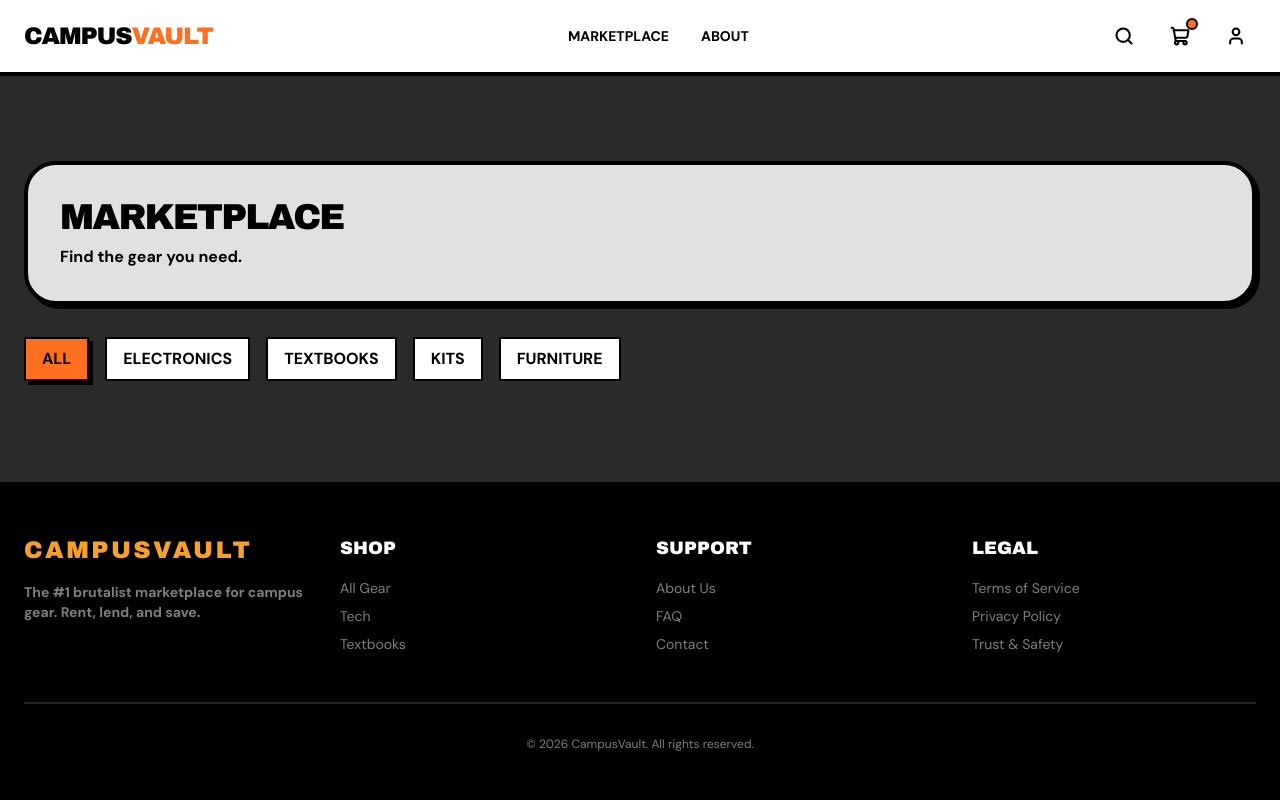
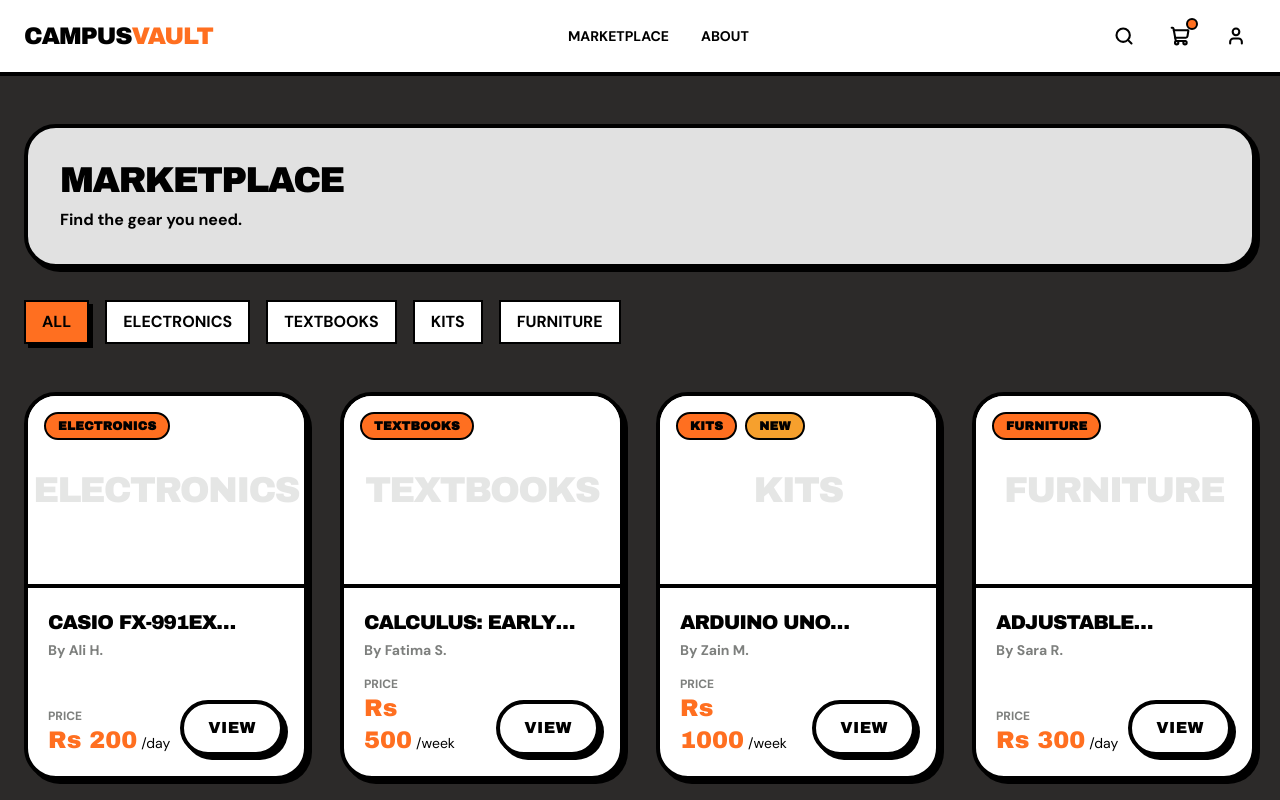
Before and after one commit to turab1020/CampusVault, a React (Vite) app: page /marketplace in a window 1280 px wide. Shown: the top 800 px of the page. Built offline with nearby package versions, Linux system fonts and the light colour scheme.

Commit message:
feat: map dynamic Marketplace product grid using dataset

```diff
--- a/src/pages/Marketplace.jsx
+++ b/src/pages/Marketplace.jsx
@@ -1,5 +1,7 @@
-import React, { useState } from 'react'
+import React, { useState, useEffect } from 'react'
 import BrutalCard from '../components/ui/BrutalCard'
+import ProductCard from '../components/ui/ProductCard'
+import productsData from '../data/products.json'
 
 const CATEGORIES = [
     "All",
@@ -35,7 +37,16 @@ const Marketplace = () => {
                 ))}
             </div>
 
-            {/* Grid will go here */}
+            {/* Grid */}
+            <div className="grid grid-cols-1 md:grid-cols-3 lg:grid-cols-4 gap-8">
+                {productsData
+                    .filter(item => selectedCategory === 'All' || item.category === selectedCategory)
+                    .map((item) => (
+                        <div key={item.id}>
+                            <ProductCard product={item} />
+                        </div>
+                    ))}
+            </div>
         </div>
     )
 }
```
